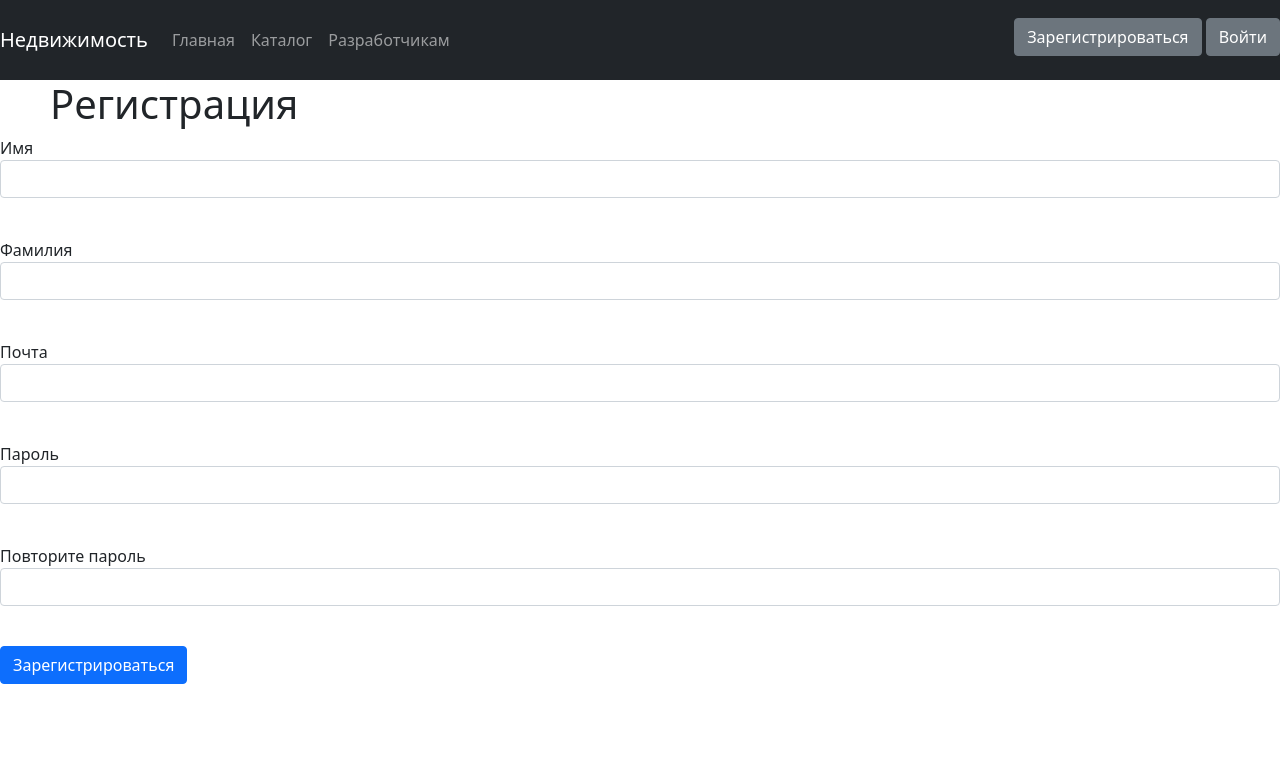
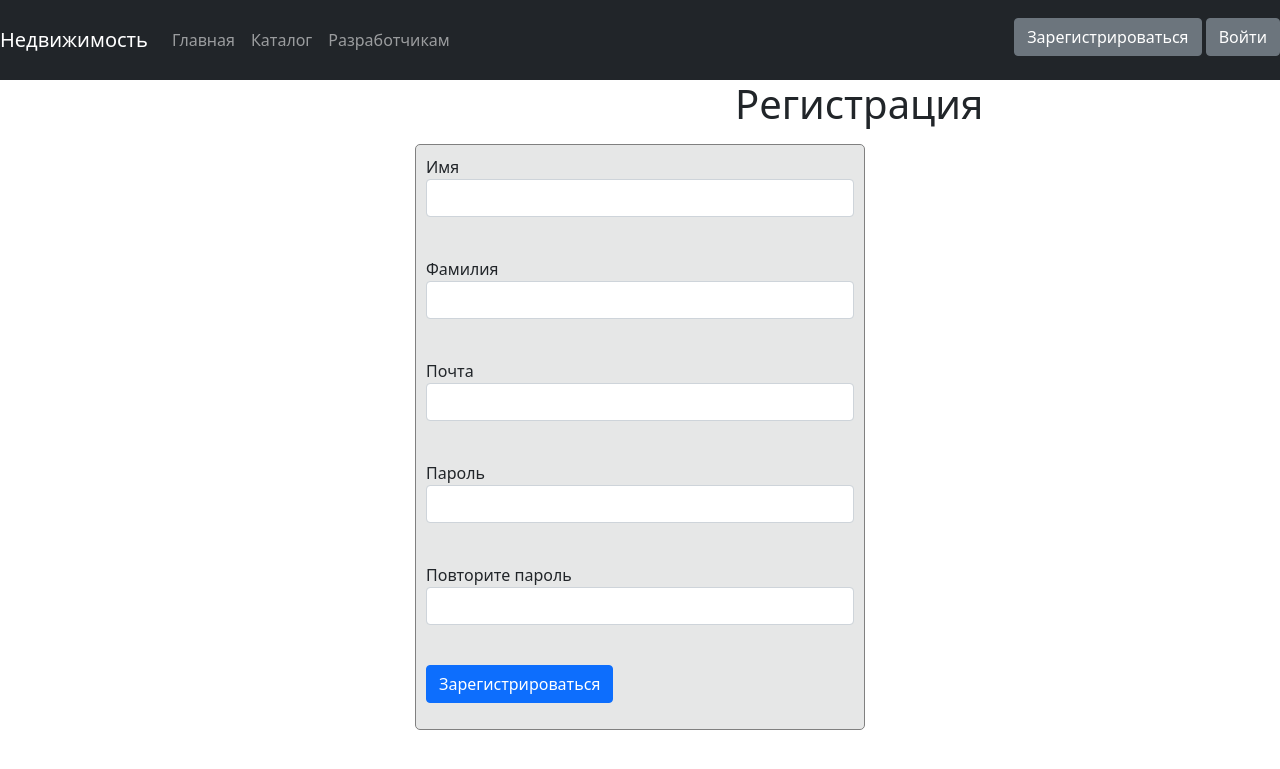
Before and after one commit to Vladislav0904/Flask-project, a Flask app: page /register in a window 1280 px wide. Shown: the top 769 px of the page. Run offline with Flask 2, Linux system fonts and the light colour scheme; some libraries are stand-ins or nearby versions.

Commit message:
Edited all forms

```diff
--- a/static/css/catalog.css
+++ b/static/css/catalog.css
@@ -93,3 +93,14 @@ blockquote {
     min-width: 1920px;
     min-height: 899px;
 }
+
+
+form {
+    margin-left: auto;
+    margin-right: auto;
+    max-width: 450px;
+    background-color: #e6e7e7;
+    border: 1px solid gray;
+    border-radius: 5px;
+    padding: 10px;
+}
--- a/templates/building.html
+++ b/templates/building.html
@@ -69,7 +69,7 @@
                     записались на осмотр
                 </button>
                 {% else %}
-                <button href="sign_for/{{ building.id }}" type="button" class="btn btn-outline-dark">Записаться</button>
+                <a href="sign_for/{{ building.id }}" type="button" class="btn btn-outline-dark">Записаться</a>
                 {% endif %}
             </div>
         </div>
--- a/templates/building_info_edit.html
+++ b/templates/building_info_edit.html
@@ -1,7 +1,7 @@
 {% extends "base.html" %}
 
 {% block content %}
-<h1>Добавление здания</h1>
+<h1 style=" margin-left:735px">Добавление здания</h1>
 <form action="" method="post">
     {{ form.hidden_tag() }}
     <p>
--- a/templates/login.html
+++ b/templates/login.html
@@ -1,7 +1,8 @@
 {% extends "base.html" %}
 
 {% block content %}
-    <h1>Авторизация</h1>
+<h1 style=" margin-left:735px ">Авторизация</h1>
+<p></p>
 <form action="" method="post">
     {{ form.hidden_tag() }}
     <p>
--- a/templates/register.html
+++ b/templates/register.html
@@ -1,7 +1,9 @@
 {% extends "base.html" %}
 
 {% block content %}
-<h1>Регистрация</h1>
+<h1 style=" margin-left:735px">Регистрация</h1>
+<p></p>
+
 <form action="" method="post">
     {{ form.hidden_tag() }}
     <p>
--- a/templates/sign_for.html
+++ b/templates/sign_for.html
@@ -1,7 +1,8 @@
 {% extends "base.html" %}
 
 {% block content %}
-<h1>Запись на осмотр</h1>
+<h1 style=" margin-left:735px">Запись на осмотр</h1>
+<p></p>
 <form action="" method="post">
     {{ form.csrt_token }}
     {{ form.hidden_tag() }}
```
Also changed, not shown: db/estate.db. Lines whose indentation alone changed are shown as unchanged.
